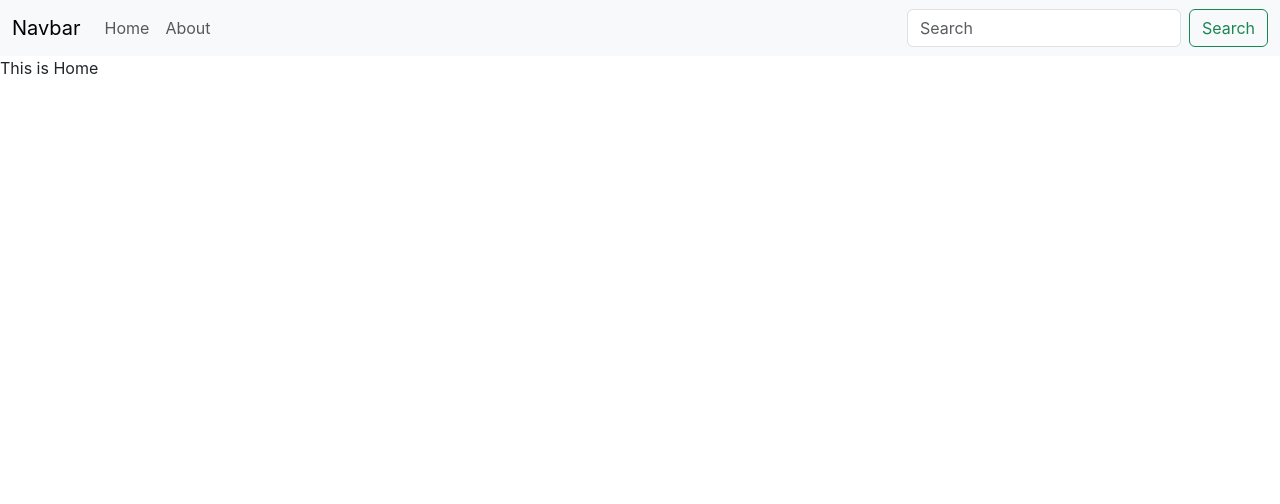
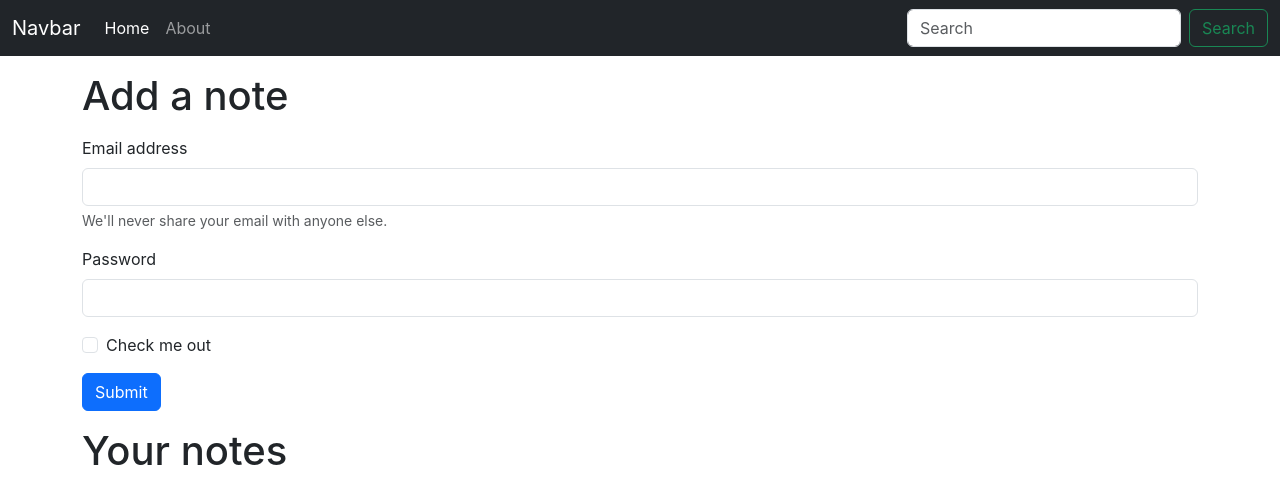
Before and after one commit to Rohit-GHacc/inote, a React (Create React App) app: page / in a window 1280 px wide. Shown: the top 504 px of the page. Built offline with nearby package versions, Linux system fonts and the light colour scheme.

Commit message:
Learning how to use hooks useContext, useEffect,useState,useLocation intro to context API

```diff
--- a/src/App.js
+++ b/src/App.js
@@ -6,18 +6,23 @@ import {
 import NavBar from './components/NavBar'
 import About from './components/About'
 import Home from './components/Home'
+import NoteState from "./context/notes/NoteState";
 
 function App() {
   return (
     <>
+    <NoteState>
     <BrowserRouter>
     <NavBar/>
+    <div className = 'container'>
     <Routes>
       <Route exact path='/' element = {<Home/>}/>
       <Route exact path='/about' element = {<About/>}/>
 
     </Routes>
+    </div>
     </BrowserRouter>
+    </NoteState>
     </>
   );
 }
--- a/src/components/About.js
+++ b/src/components/About.js
@@ -1,9 +1,15 @@
-import React from 'react'
+
+import  React, {useContext, useEffect} from 'react';
+import noteContext from '../context/notes/NoteContext';
 
 const About = () => {
+  const a = useContext(noteContext)
+  useEffect(()=>{
+    a.update()
+  })
   return (
     <div>
-      This is About
+      This is About {a.state.name} and he is in class {a.state.class}
     </div>
   )
 }
--- a/src/components/Home.js
+++ b/src/components/Home.js
@@ -3,7 +3,24 @@ import React from 'react'
 const Home = () => {
   return (
     <div>
-      This is Home
+      <h1 className = 'my-3'> Add a note </h1>
+      <form>
+        <div className="mb-3 my-3">
+          <label for="exampleInputEmail1" className="form-label">Email address</label>
+          <input type="email" className="form-control" id="exampleInputEmail1" aria-describedby="emailHelp"/>
+            <div id="emailHelp" className="form-text">We'll never share your email with anyone else.</div>
+        </div>
+        <div className="mb-3">
+          <label for="exampleInputPassword1" className="form-label">Password</label>
+          <input type="password" className="form-control" id="exampleInputPassword1"/>
+        </div>
+        <div className="mb-3 form-check">
+          <input type="checkbox" className="form-check-input" id="exampleCheck1"/>
+            <label className="form-check-label" for="exampleCheck1">Check me out</label>
+        </div>
+        <button type="submit" className="btn btn-primary">Submit</button>
+      </form>
+      <h1 className = 'my-3'> Your notes</h1>
     </div>
   )
 }
--- a/src/components/NavBar.js
+++ b/src/components/NavBar.js
@@ -1,8 +1,12 @@
-import React from 'react'
-import {Link} from 'react-router-dom'
+import React,{useEffect} from 'react'
+import {Link, useLocation} from 'react-router-dom'
 const NavBar = () => {
+    let location = useLocation();
+    useEffect(()=>{
+        console.log(location.pathname)
+    },[location])
     return (
-        <nav className="navbar navbar-expand-lg bg-body-tertiary">
+        <nav className="navbar navbar-expand-lg  bg-dark navbar-dark">
             <div className="container-fluid">
                 <Link className="navbar-brand" to="/">Navbar</Link>
                 <button className="navbar-toggler" type="button" data-bs-toggle="collapse" data-bs-target="#navbarSupportedContent" aria-controls="navbarSupportedContent" aria-expanded="false" aria-label="Toggle navigation">
@@ -11,10 +15,10 @@ const NavBar = () => {
                 <div className="collapse navbar-collapse" id="navbarSupportedContent">
                     <ul className="navbar-nav me-auto mb-2 mb-lg-0">
                         <li className="nav-item">
-                            <Link className="nav-link " aria-current="page" to="/">Home</Link>
+                            <Link className={`nav-link ${location.pathname === '/'?"active": ""}`}  aria-current="page" to="/">Home</Link>
                         </li>
                         <li className="nav-item">
-                            <Link className="nav-link" to="/about">About</Link>
+                            <Link className={`nav-link ${location.pathname === '/about'?"active": ""}`} to="/about">About</Link>
                         </li>
                     </ul>
                     <form className="d-flex" role="search">
--- /dev/null
+++ b/src/context/notes/NoteContext.js
@@ -0,0 +1,3 @@
+import { createContext } from "react";
+const noteContext = createContext();
+export default noteContext;
--- /dev/null
+++ b/src/context/notes/NoteState.js
@@ -0,0 +1,27 @@
+import NoteContext from './NoteContext';
+// import react from 'react';
+import {useState} from 'react';
+
+const NoteState = (props)=>{
+    const s1 = {
+        "name" : "Harry",
+        "class": "5b"
+    }
+    const [state,setState]=useState(s1);
+    const update = ()=>{
+        setTimeout(()=>{
+            setState({
+                "name": "Larry",
+                "class":"10a"
+            })
+        },1000)
+    }
+    // console.log(props.children)
+    return (
+        <NoteContext.Provider value = {{state,update}}>
+            {props.children}
+        </NoteContext.Provider>
+    )
+}
+
+export default NoteState;
```
